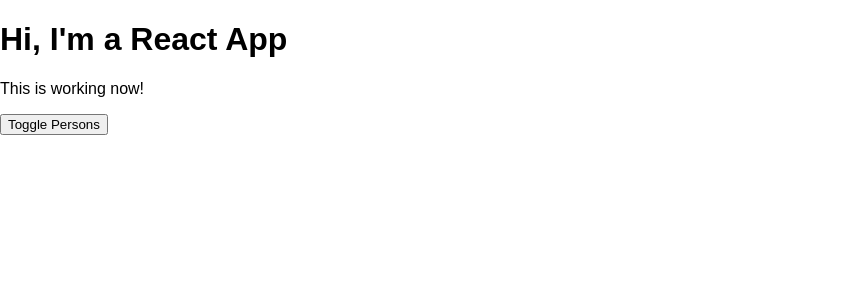
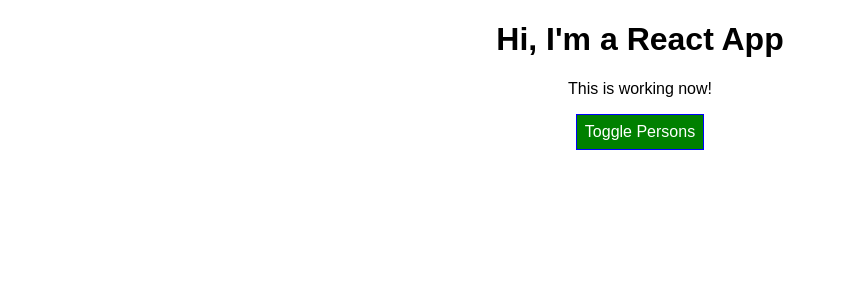
Before and after one commit to aeo03/react-complete-guide-2, a React app: page / in a window 1280 px wide. Shown: the top 300 px of the page, without its empty margins (0-846 px from the left). Built offline with nearby package versions, Linux system fonts and the light colour scheme.

Commit message:
Modified the styling to CSS modules

```diff
--- a/src/App.css
+++ b/src/App.css
@@ -10,7 +10,7 @@
   font-weight: bold;
 }
 
-.button {
+.App button {
   background-color: green;
   color: white;
   font: inherit;
@@ -19,7 +19,15 @@
   border: 1px solid blue;
 }
 
-.button:hover {
+.App button:hover {
     background-color : lightgreen;
     color: black;
 }
+
+.App button.Red {
+  background-color: red;
+}
+
+.App button.Red:hover {
+  background-color: salmon;
+}
--- a/src/App.js
+++ b/src/App.js
@@ -1,21 +1,7 @@
 import React, { Component } from 'react';
-import styled from 'styled-components';
 
-import './App.css';
+import classes from './App.css';
 import Person from './Person/Person'
-
-const StyledButton = styled.button`
-  background-color: ${props => props.alt ? 'red' : 'green'};
-  color: white;
-  font: inherit;
-  padding: 8px;
-  cursor: pointer;
-  border: 1px solid blue;
-
-  &:hover {
-    background-color : ${props => props.alt ? 'salmon' : 'lightgreen'};
-    color: black;
-`;
 
 class App extends Component {
   state = {
@@ -58,20 +44,8 @@
   }
 
   render() {
-    const style = {
-      backgroundColor: 'green',
-      color: 'white',
-      font: 'inherit',
-      padding: '8px',
-      cursor: 'pointer',
-      border: '1px solid blue',
-      ':hover' : {
-        backgroundColor : 'lightgreen',
-        color: 'black'
-      }
-    };
-
     let persons = null;
+    let btnClass = '';
 
     if (this.state.showPersons) {
       persons = (
@@ -87,28 +61,25 @@
         </div>
       );
 
-      style.backgroundColor = 'red';
-      style[':hover'] = {
-        backgroundColor : 'salmon',
-        color: 'black'
-      }
+      btnClass = classes.Red;
+
     }
 
-    const classes = [];
+    const assignedClasses = [];
 
     if (this.state.persons.length <= 2) {
-      classes.push('red');
+      assignedClasses.push(classes.red);
     }
 
     if (this.state.persons.length <= 1) {
-      classes.push('bold');
+      assignedClasses.push(classes.bold);
     }
 
     return (
-      <div className="App">
+      <div className={classes.App}>
         <h1>Hi, I'm a React App</h1>
-        <p className={classes.join(' ')}>This is working now!</p>
-        <button className="button" onClick={this.togglePersonsHandler}>
+        <p className={assignedClasses.join(' ')}>This is working now!</p>
+        <button className={btnClass} onClick={this.togglePersonsHandler}>
           Toggle Persons
         </button>
         { persons }
```
